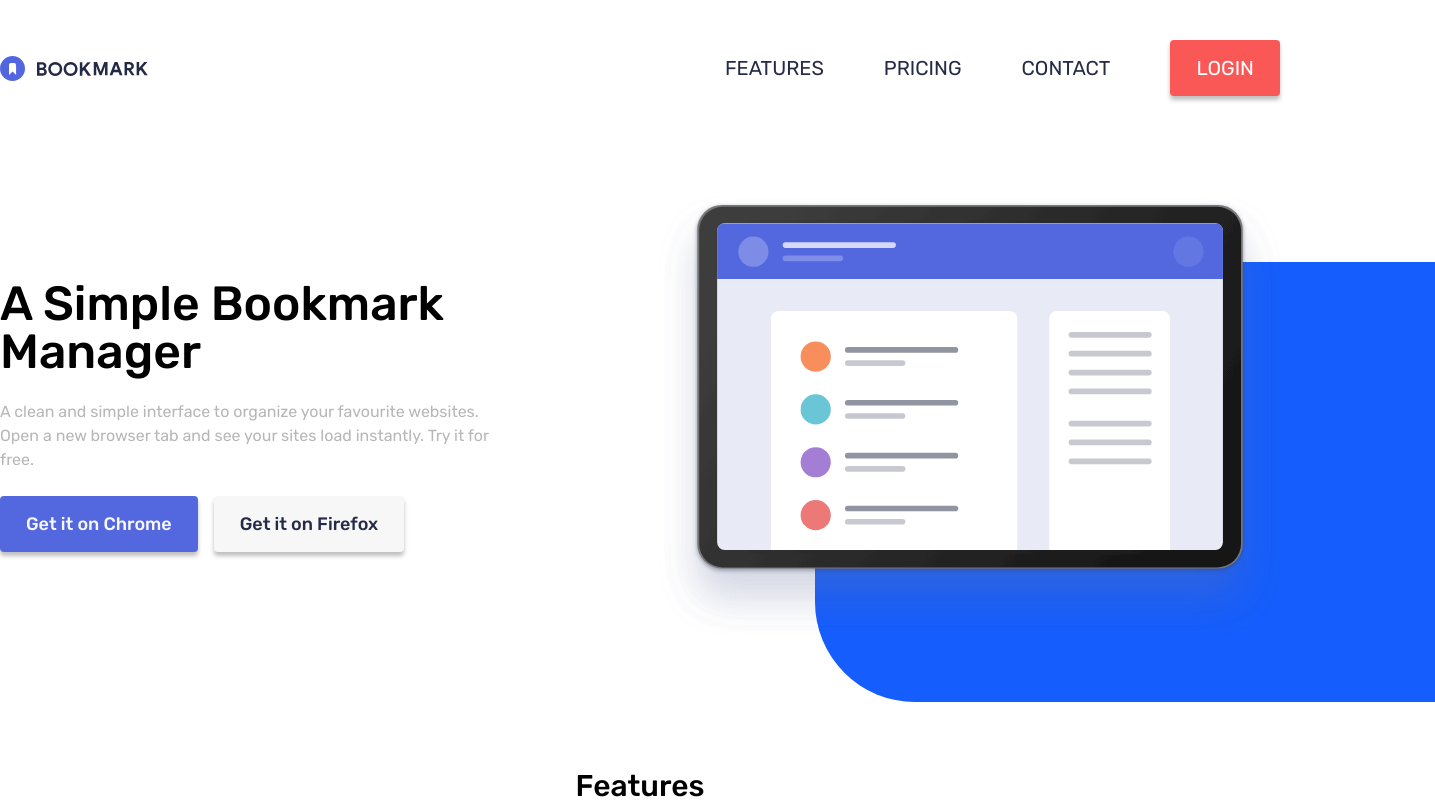
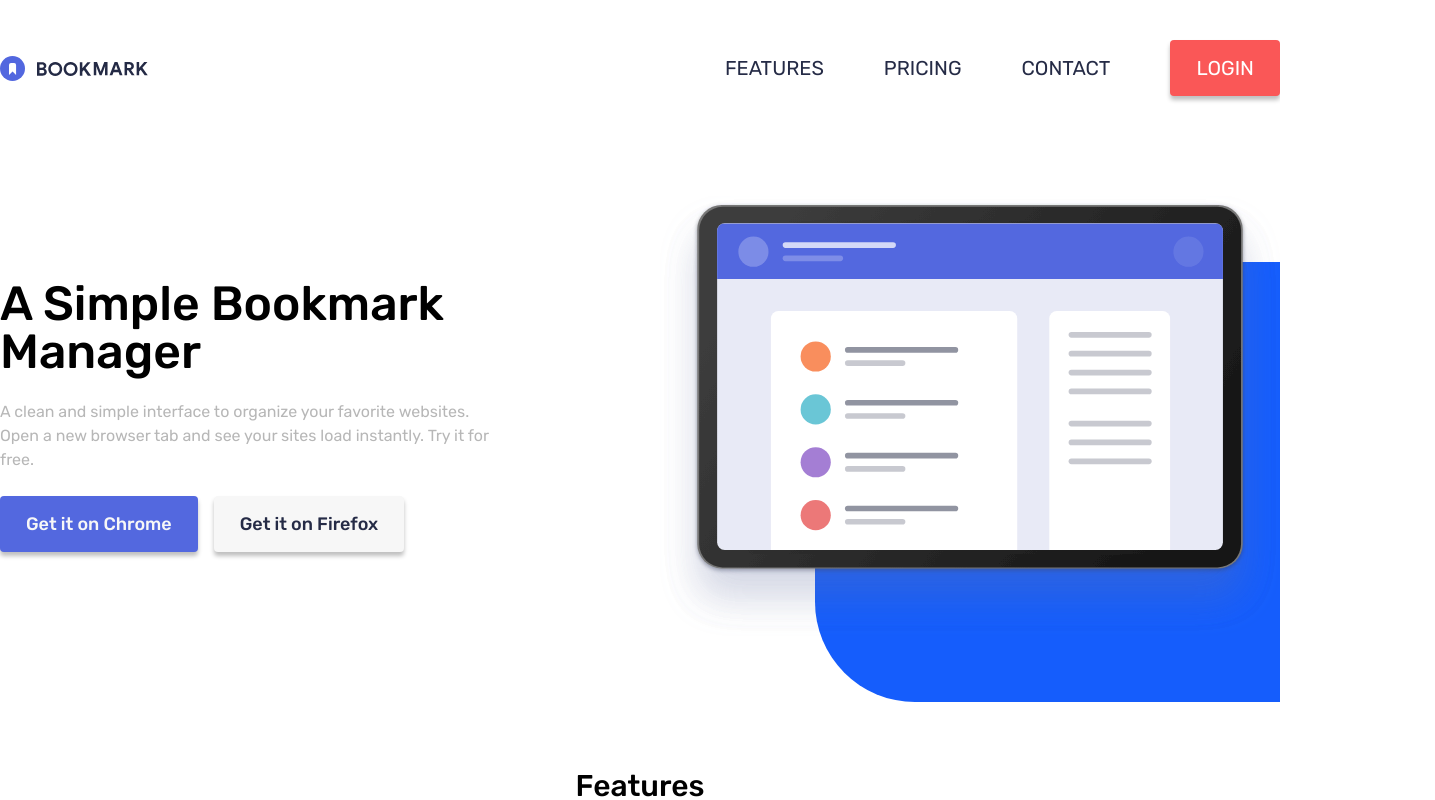
Before and after one commit to kontsol/bookmark-landing-page, a React (Vite) app: page / in a window 1280 px wide. Shown: the top 800 px of the page, 1435 px wide, since content can reach past the window. Built offline with nearby package versions, Linux system fonts and the light colour scheme.

Commit message:
fixed issues

```diff
--- a/src/App.css
+++ b/src/App.css
@@ -79,5 +79,5 @@ img {
 }
 
 .social-icon {
-  @apply w-8 h-8;
+  @apply block w-8 h-8 !object-contain;
 }
--- a/src/App.jsx
+++ b/src/App.jsx
@@ -9,7 +9,7 @@ import Footer from "./components/Footer";
 
 function App() {
   return (
-    <section className="">
+    <section className="overflow-hidden">
       <Header />
       <Hero />
       <Features />
--- a/src/components/Footer.jsx
+++ b/src/components/Footer.jsx
@@ -4,10 +4,10 @@ import { HEADER, SOCIALS } from "../Global";
 const Footer = () => {
   return (
     <footer className="bg-[#252b46] w-full">
-      <div className="section-wrapper paddingY flex flex-col md:flex-row justify-between items-center">
-        <div className="flex flex-col md:flex-row gap-15 w-full items-center">
+      <div className="section-wrapper py-16 md:py-8 flex flex-col gap-15 md:gap-0 md:flex-row justify-between items-center">
+        <div className="flex flex-col md:flex-row md:gap-5 lg:gap-10 xl:gap-15  w-full items-center">
           <img className="" src={logo} alt="logo" />
-          <ul className="flex gap-15 items-center  ">
+          <ul className="flex flex-col md:flex-row md:gap-5 lg:gap-10 xl:gap-15 items-center  ">
             {HEADER.map((item, index) => (
               <li
                 className="text-[#f7f7f7] heading-sm-400 hover:text-[#fa5757] cursor-pointer"
@@ -18,10 +18,10 @@ const Footer = () => {
             ))}
           </ul>
         </div>
-        <ul className="flex gap-15">
+        <ul className="flex  md:gap-5 lg:gap-10 xl:gap-15">
           {SOCIALS.map((item, index) => (
             <li className="" key={index}>
-              <img src={item.icon} alt={item.alt} className=" social-icon " />
+              <img src={item.icon} alt={item.alt} className="social-icon" />
             </li>
           ))}
         </ul>
--- a/src/components/Hero.jsx
+++ b/src/components/Hero.jsx
@@ -10,7 +10,7 @@ const Hero = () => {
           A Simple Bookmark Manager
         </h1>
         <p className="text-body text-[#252b46] textMaxWidth">
-          A clean and simple interface to organize your favourite websites. Open
+          A clean and simple interface to organize your favorite websites. Open
           a new browser tab and see your sites load instantly. Try it for free.
         </p>
         <div className="flex gap-4">
```
